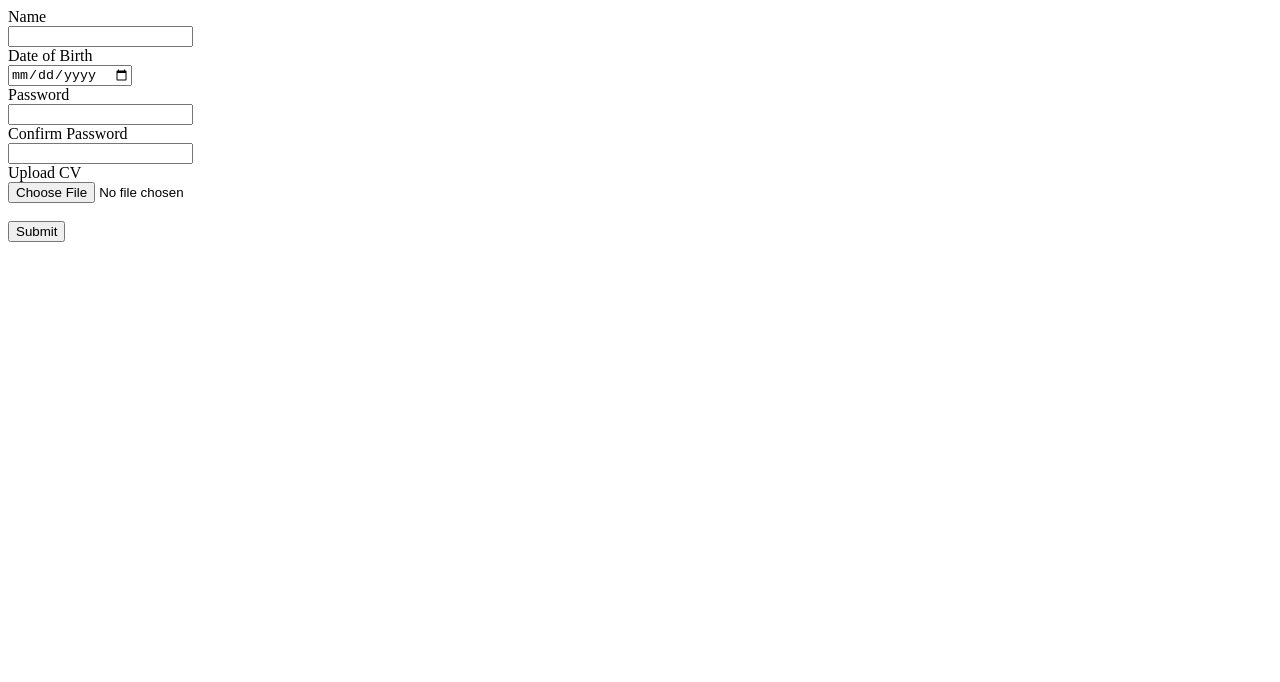
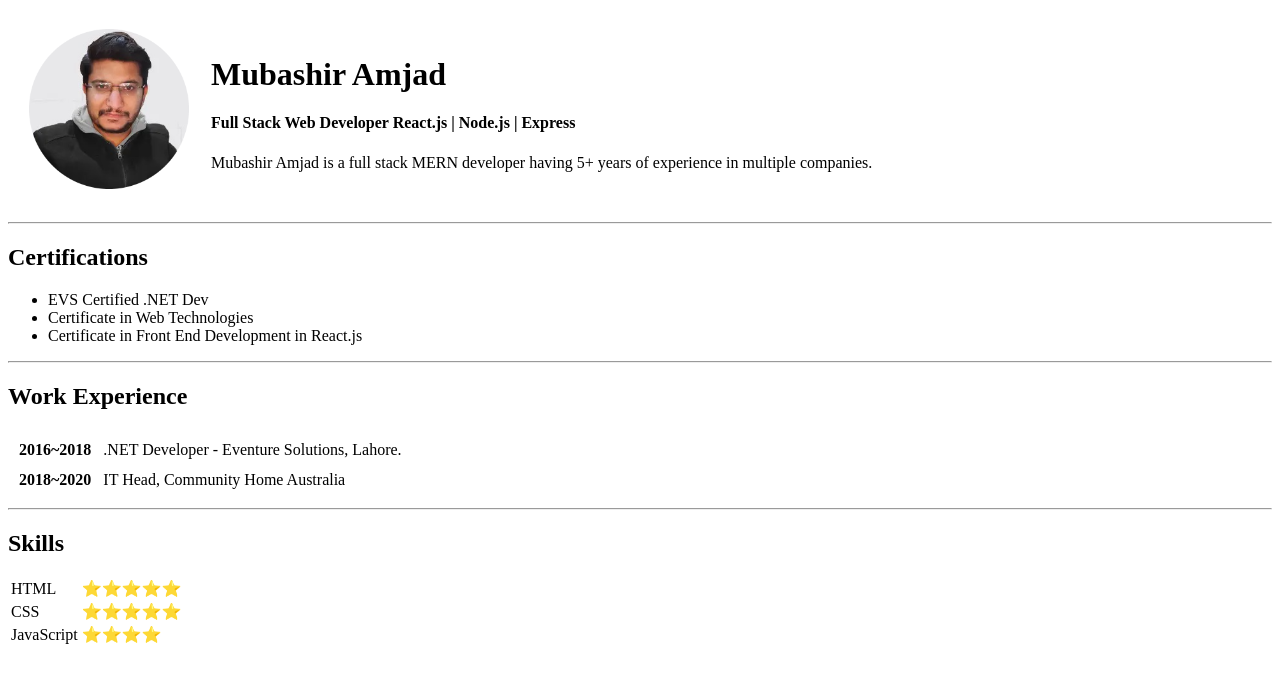
Before and after one commit to mubashir-ali-bhatti/CV, a plain HTML site: page index.html in a window 1280 px wide. Drawn offline with Linux system fonts and the light colour scheme.

Commit message:
Update index.html

```diff
--- a/index.html
+++ b/index.html
@@ -1,28 +1,59 @@
 <!DOCTYPE html>
 <html lang="en">
-<head>
-    <meta charset="UTF-8">
-    <meta http-equiv="X-UA-Compatible" content="IE=edge">
-    <meta name="viewport" content="width=device-width, initial-scale=1.0">
+  <head>
+    <meta charset="UTF-8" />
+    <meta http-equiv="X-UA-Compatible" content="IE=edge" />
+    <meta name="viewport" content="width=device-width, initial-scale=1.0" />
     <title>HTML Practices</title>
-</head>
-<body>
-    <form action="mailto:mubashiramjad421@gmail.com" method="post">
-        <label for="">Name</label><br>
-        <input type="text" name="" id=""><br>
-        <label for="">Date of Birth</label><br>
-        <input type="date" name="" id=""><br>
-        <label for="">Password</label><br>
-        <input type="password"><br>
-        <label for="">Confirm Password</label><br>
-        <input type="password"><br>
-        <label for="">Upload CV</label><br>
-        <input type="file"><br><br>
+  </head>
+  <body>
+    <table cellspacing = "20">
+      <tr>
+        <td>
+          <img src="profile.png" alt="" width="160px" height="160px"/>
+        </td>
+        <td>
+          <h1>Mubashir Amjad</h1>
+          <h4>Full Stack Web Developer React.js | Node.js | Express</h4>
+          <p>Mubashir Amjad is a full stack MERN developer having 5+ years of experience in multiple companies.</p>
+        </td>
+      </tr>
+    </table>
+    <hr>
+    <h2>Certifications</h2>
+    <ul>
+        <li>EVS Certified .NET Dev</li>
+        <li>Certificate in Web Technologies</li>
+        <li>Certificate in Front End Development in React.js</li>
+    </ul>
+    <hr>
+    <h2>Work Experience</h2>
+    <table cellspacing = "10">
+        <tr>
+            <td><b>2016~2018</b></td>
+            <td>.NET Developer - Eventure Solutions, Lahore.</td>
+        </tr>
+        <tr>
+            <td><b>2018~2020</b></td>
+            <td>IT Head, Community Home Australia</td>
+        </tr>
+    </table>
+    <hr>
+    <h2>Skills</h2>
+    <table>
+        <tr>
+            <td>HTML</td>
+            <td>⭐⭐⭐⭐⭐</td>
+        </tr>
+        <tr>
+            <td>CSS</td>
+            <td>⭐⭐⭐⭐⭐</td>
+        </tr>
+        <tr>
+            <td>JavaScript</td>
+            <td>⭐⭐⭐⭐</td>
+        </tr>
 
-        <input type="submit" name="" id="">
-
-    </form>
-
-
-</body>
+    </table>
+  </body>
 </html>
```
